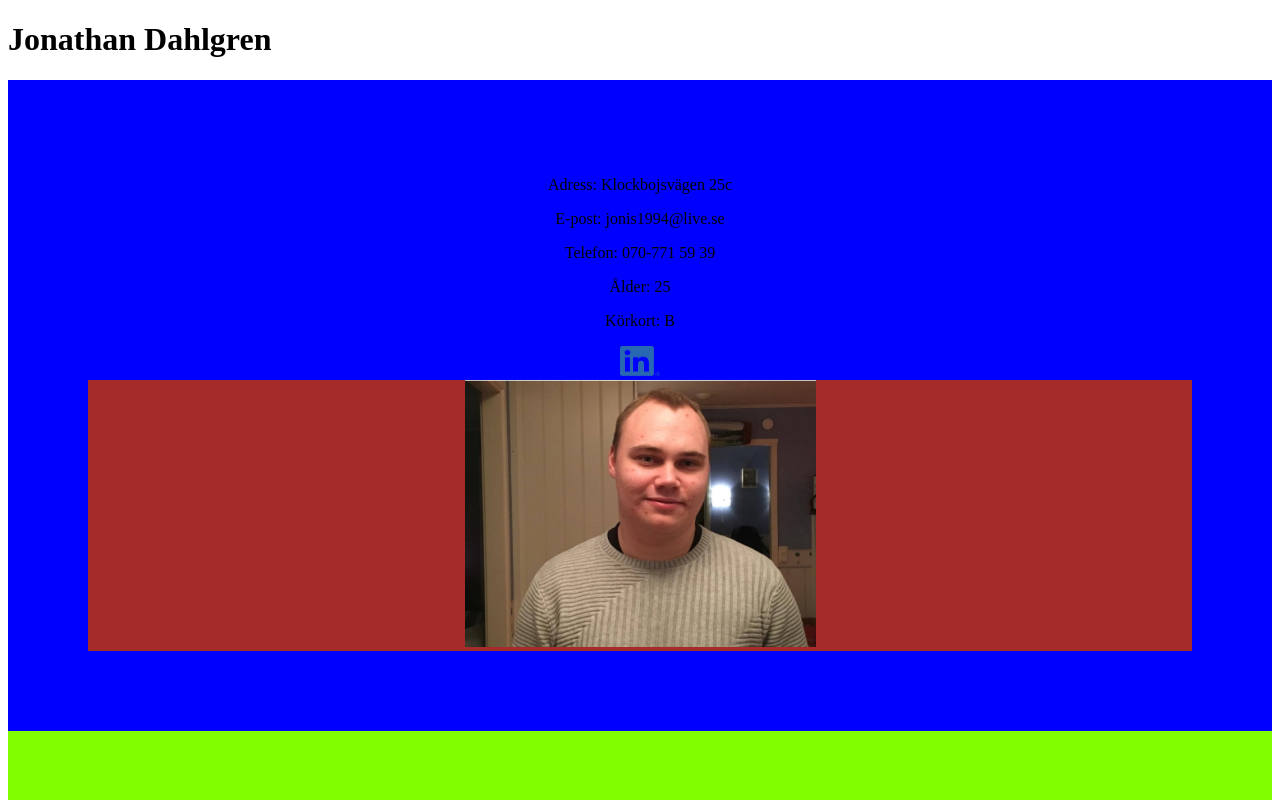
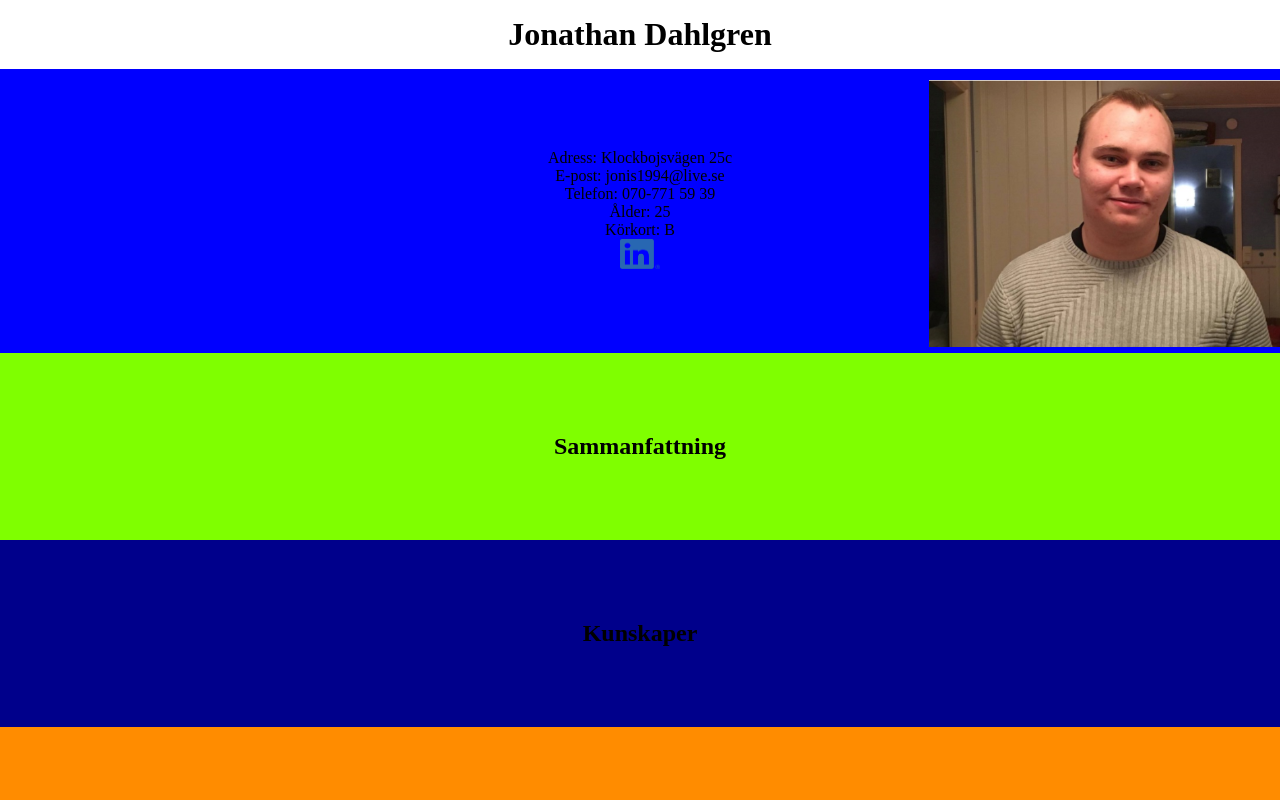
Before and after one commit to JonathanDahlgren/Lab-2, a plain HTML site: page index.html in a window 1280 px wide. Shown: the top 800 px of the page. Drawn offline with Linux system fonts and the light colour scheme.

Commit message:
updated css

```diff
--- a/index.html
+++ b/index.html
@@ -12,8 +12,8 @@
     <div class='myName'>
         <h1>Jonathan Dahlgren</h1>
     </div>
-    <div class="contact-info">
-        <div>
+    <div>
+        <div class="contact-info">
         <p>Adress: Klockbojsvägen 25c</p>
         <p>E-post: jonis1994@live.se</p>
         <p>Telefon: 070-771 59 39</p>
--- a/style.css
+++ b/style.css
@@ -1,6 +1,16 @@
 
 .body{
 
+}
+
+* {
+    margin: 0;
+    padding: 0;
+}
+.myName {
+    text-align: center;
+    justify-content: center;
+    padding: 1em;
 }
 
 .contact-info {
@@ -8,11 +18,14 @@
     text-align: center;
     padding: 5em;
     justify-content: space-around;
-
+    margin-left: auto;
 }
 
 .profil-image {
-    background-color: brown;
+    margin-right: auto;
+    position: absolute;
+    right: 0em;
+    top: 5em;
 }
 
 .summery {
```
